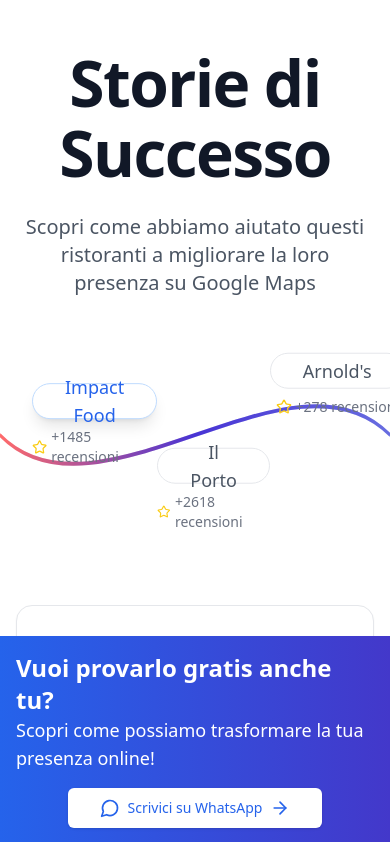
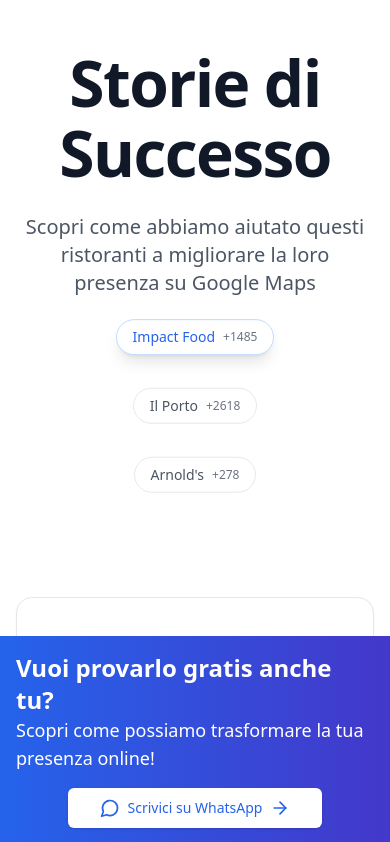
Before and after one commit to Mbenve9198/case-studies, a Next.js app: page / in a window 390 px wide. Shown: the top 842 px of the page. Built offline with nearby package versions, Linux system fonts and the light colour scheme.

Commit message:
UI improvements: added bottom navigation, enhanced mobile responsiveness, fixed label sizing issues

```diff
--- a/pages/index.tsx
+++ b/pages/index.tsx
@@ -122,7 +122,12 @@ export default function CaseStudies() {
       {/* Curved line connector with labels */}
       <div className="relative -mt-32 mb-12">
         <div className="absolute inset-0 flex items-center justify-center">
-          <svg className="w-full max-w-5xl" height="250" viewBox="0 0 1000 250" preserveAspectRatio="none">
+          <svg
+            className="w-full max-w-5xl hidden sm:block"
+            height="250"
+            viewBox="0 0 1000 250"
+            preserveAspectRatio="none"
+          >
             <path
               d="M0,125 C250,225 750,25 1000,125"
               fill="none"
@@ -150,12 +155,12 @@ export default function CaseStudies() {
         </div>
 
         {/* Case Study Buttons */}
-        <div className="relative flex justify-between max-w-4xl mx-auto px-8">
+        <div className="relative flex flex-col sm:flex-row justify-between max-w-4xl mx-auto px-4 sm:px-8">
           {cases.map((caseStudy, index) => (
             <motion.div
               key={caseStudy.id}
-              className={`flex flex-col items-center ${
-                index === 1 ? 'mt-32' : index === 2 ? 'mt-8' : 'mt-16'
+              className={`flex flex-col items-center mb-8 sm:mb-0 ${
+                index === 1 ? 'sm:mt-32' : index === 2 ? 'sm:mt-8' : 'sm:mt-16'
               }`}
               animate={{ y: [0, -10, 0] }}
               transition={{
@@ -169,19 +174,21 @@ export default function CaseStudies() {
                 onClick={() => setSelectedCase(caseStudy)}
                 variant="outline"
                 className={`
-                  relative px-8 py-3 text-lg rounded-full transition-all duration-300 transform hover:scale-105
+                  whitespace-nowrap px-4 sm:px-8 py-2 sm:py-3 text-sm sm:text-lg rounded-full
+                  transition-all duration-300 transform hover:scale-105 w-auto
                   ${selectedCase.id === caseStudy.id
                     ? 'bg-white text-blue-600 shadow-lg border-blue-200 hover:border-blue-300'
                     : 'bg-white hover:bg-gray-50 text-gray-600'
                   }
                 `}
               >
-                {caseStudy.name}
+                <span className="flex items-center gap-2">
+                  {caseStudy.name}
+                  <span className="text-xs sm:text-sm text-gray-500">
+                    +{caseStudy.metrics.reviewsIncrease}
+                  </span>
+                </span>
               </Button>
-              <div className="mt-2 flex items-center text-sm font-medium text-gray-500">
-                <Star className="w-4 h-4 text-yellow-400 mr-1" />
-                <span>+{caseStudy.metrics.reviewsIncrease} recensioni</span>
-              </div>
             </motion.div>
           ))}
         </div>
@@ -226,6 +233,31 @@ export default function CaseStudies() {
         </AnimatePresence>
       </div>
 
+      {/* Case Study Navigation Bottom */}
+      <div className="max-w-6xl mx-auto px-4 mb-24">
+        <div className="flex flex-wrap justify-center gap-4">
+          {cases.map((caseStudy) => (
+            <Button
+              key={`bottom-${caseStudy.id}`}
+              onClick={() => setSelectedCase(caseStudy)}
+              variant="outline"
+              className={`
+                px-6 py-2 text-sm sm:text-base rounded-full transition-all duration-300 transform hover:scale-105
+                ${selectedCase.id === caseStudy.id
+                  ? 'bg-white text-blue-600 shadow-lg border-blue-200 hover:border-blue-300'
+                  : 'bg-white hover:bg-gray-50 text-gray-600'
+                }
+              `}
+            >
+              {caseStudy.name}
+              <div className="text-xs sm:text-sm text-gray-500 ml-2">
+                +{caseStudy.metrics.reviewsIncrease} recensioni
+              </div>
+            </Button>
+          ))}
+        </div>
+      </div>
+
       {/* Call to Action (fixed) */}
       <div className="fixed bottom-0 left-0 right-0 bg-gradient-to-r from-blue-600 to-indigo-700 p-4 shadow-lg z-50">
         <div className="max-w-6xl mx-auto flex flex-col sm:flex-row items-center justify-between gap-4">
```
